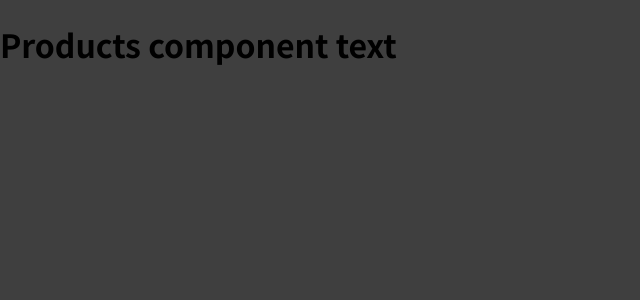
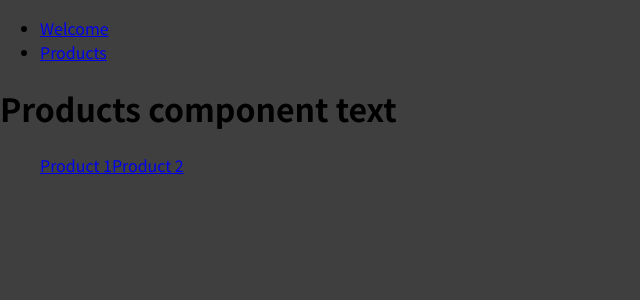
Before and after one commit to yannickmacken/react-routing, a JavaScript app: page /products in a window 1280 px wide. Shown: the top 300 px of the page, without its empty margins (0-640 px from the left). Built offline with nearby package versions, Linux system fonts and the light colour scheme.

Commit message:
dynamic routing

```diff
--- a/src/App.js
+++ b/src/App.js
@@ -1,15 +1,21 @@
-import { Route } from 'react-router-dom'
+import { Route, NavLink } from 'react-router-dom'
 import Welcome from './pages/Welcome';
 import Products from './pages/Products';
+import ProductDetail from './pages/ProductDetail'
 import { Routes } from 'react-router-dom';
 
 function App() {
   return (
     <div>
-    <Routes>
-      <Route path='/welcome' element={<Welcome/>} />
-      <Route path='/products' element={<Products/>} />
-    </Routes>
+      <ul>
+        <li><NavLink to='/welcome'>Welcome</NavLink></li>
+        <li><NavLink to='/products'>Products</NavLink></li>
+      </ul>
+      <Routes>
+        <Route path='/welcome' element={<Welcome/>} />
+        <Route path='/products' element={<Products/>} />
+        <Route path='/product-detail/:productId' element={<ProductDetail/>} />
+      </Routes>
     </div>
   );
 }
--- /dev/null
+++ b/src/pages/ProductDetail.js
@@ -0,0 +1,9 @@
+function ProductDetail() {
+    return (
+        <div>
+            <h1>Product detail text</h1>
+        </div>
+    )
+}
+
+export default ProductDetail
--- a/src/pages/Products.js
+++ b/src/pages/Products.js
@@ -1,5 +1,15 @@
+import { Link } from 'react-router-dom'
+
 function Products() {
-    return <h1>Products component text</h1>
+    return (
+        <div>
+            <h1>Products component text</h1>
+            <ul>
+                <Link to={'/product-detail/1'}>Product 1</Link>
+                <Link to={'/product-detail/2'}>Product 2</Link>
+            </ul>
+        </div>
+    )
 }
 
 export default Products
```
Also changed, not shown: 1 other file (tests, documents, lock files or other folders).
